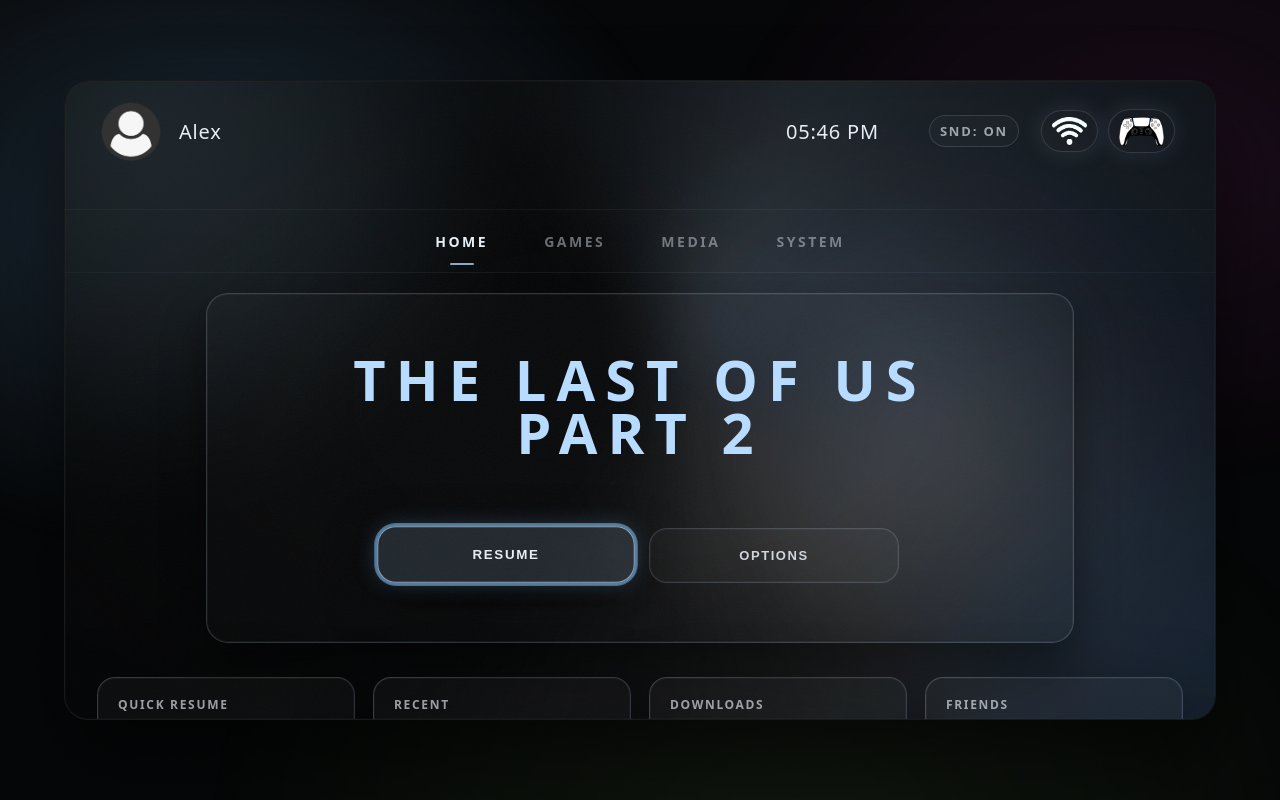
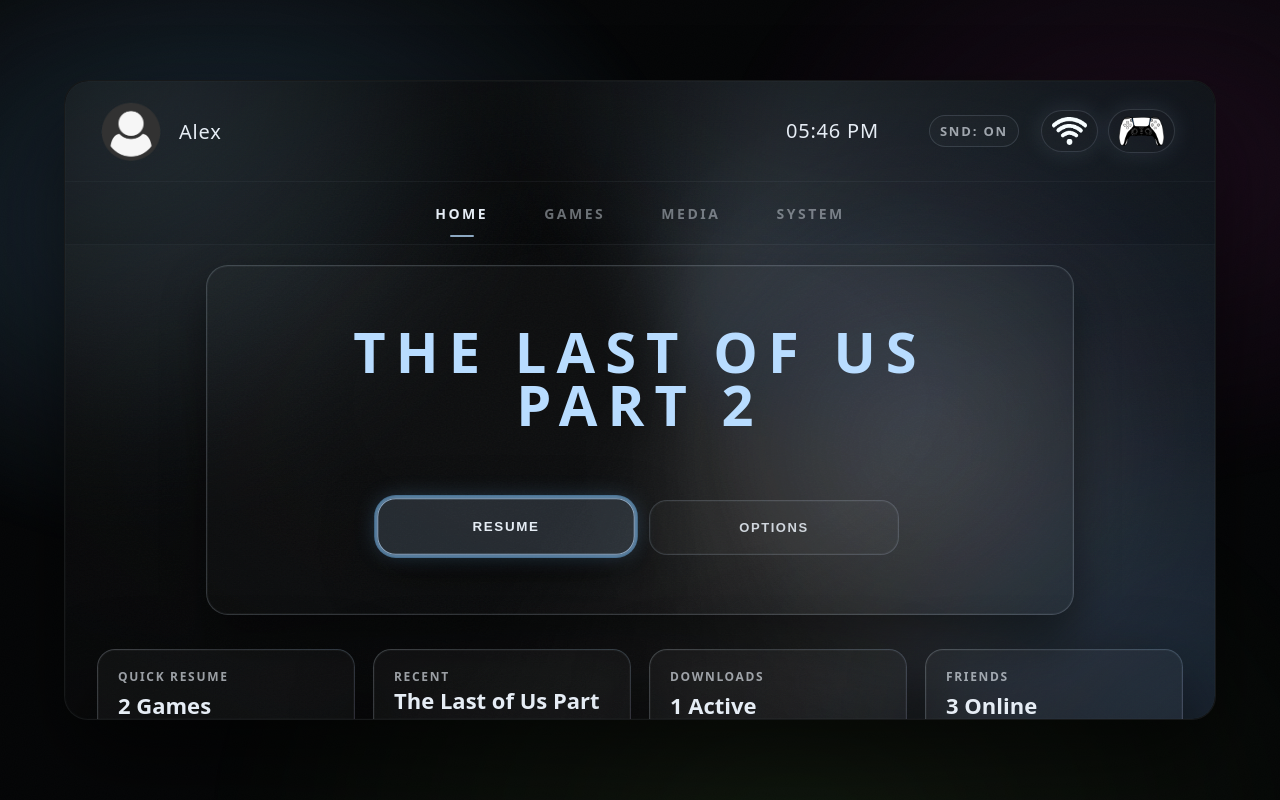
Before and after one commit to kiumars609/nexora-os, a plain HTML site: page index.html in a window 1280 px wide. Drawn offline with Linux system fonts and the light colour scheme.

Commit message:
fix js and css

```diff
--- a/style.css
+++ b/style.css
@@ -42,6 +42,7 @@ body.theme-neon {
   height: 100px;
   /* background-color: rgba(220, 235, 255, 0.12); */
   display: flex;
+  align-items: center;
 }
 /* Header - Left Side (Start) */
 .header-os .left-side {
@@ -49,6 +50,7 @@ body.theme-neon {
   height: 100%;
   padding: 10px 20px;
   display: flex;
+  align-items: center;
 }
 
 .header-os .left-side .user-info {
@@ -318,7 +320,7 @@ body.theme-neon {
 .screens {
   position: relative;
   width: 100%;
-  height: calc(100% - 100px); /* چون header 100px هست */
+  height: calc(100% - 100px - 70px); /* چون header 100px هست */
   overflow: hidden;
 }
 
@@ -501,7 +503,7 @@ body.theme-neon {
     inset 0 0 0 1px rgba(220, 235, 255, 0.06);
 }
 .screen {
-  overflow: auto;
+  overflow: hidden;
 }
 /* ===== NAV Focus (separate from active) ===== */
 .nav-item.is-focused {
@@ -902,7 +904,7 @@ body.theme-neon {
 .screens {
   position: relative;
   width: 100%;
-  height: calc(100% - 100px - 64px); /* header + nav */
+  height: calc(100% - 100px - 70px); /* header + nav */
   overflow: hidden;
 }
 
@@ -2279,3 +2281,93 @@ body.reduce-motion .game-card .gc-cover {
 .gc-badge.is-store {
   opacity: 0.55;
 }
+.games-screen {
+  overflow-y: auto;
+  scrollbar-width: none; /* Firefox */
+}
+.games-screen::-webkit-scrollbar {
+  width: 0; /* Chrome */
+  height: 0;
+}
+/* =========================================
+   NEXORA OS - LAYOUT FIX PACK (PASTE AT END)
+   Fix: black bottom, header icons top, scrollbar
+   ========================================= */
+
+/* 1) Make the whole OS layout a column: Header + Nav + Screens */
+.main-os {
+  display: flex;
+  flex-direction: column;
+}
+
+/* 2) Header: vertical centering + spacing */
+.header-os {
+  display: flex;
+  align-items: center;
+  justify-content: space-between;
+}
+
+/* Ensure both sides are centered vertically */
+.header-os .left-side,
+.header-os .right-side {
+  display: flex;
+  align-items: center;
+  height: 100%;
+}
+
+/* keep your row-reverse but center it */
+.header-os .right-side {
+  flex-direction: row-reverse;
+}
+
+/* os-info row should also be centered */
+.header-os .right-side .os-info {
+  display: flex;
+  align-items: center;
+}
+
+/* 3) Nav: remove old margin-top (you still have it in older block) */
+.nav {
+  margin-top: 0 !important;
+  flex: 0 0 64px; /* fixed nav height */
+  height: 64px;
+  display: flex;
+  align-items: center;
+  justify-content: center;
+}
+
+/* 4) Screens: STOP using calc(...) – let flex do the math */
+.screens {
+  position: relative;
+  width: 100%;
+  flex: 1; /* take remaining height */
+  min-height: 0; /* CRITICAL: allows inner scrolling without breaking layout */
+  overflow: hidden;
+  background: rgba(
+    255,
+    255,
+    255,
+    0.01
+  ); /* prevents "raw black" feeling at the bottom */
+}
+
+/* 5) Screens/Pages: avoid page scrollbar on the OS container */
+.screen {
+  overflow: hidden;
+}
+
+/* If content is taller, scroll INSIDE the active screen (but hide scrollbar) */
+.screen.is-active {
+  overflow-y: auto;
+  scrollbar-width: none; /* Firefox */
+}
+.screen.is-active::-webkit-scrollbar {
+  width: 0;
+  height: 0;
+}
+
+/* 6) (Optional) If any child accidentally causes horizontal scroll */
+.screens,
+.screen {
+  overflow-x: hidden;
+}
```
Also changed, not shown: index.html (+3 -0 lines).
